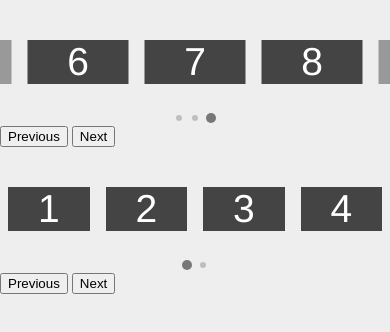
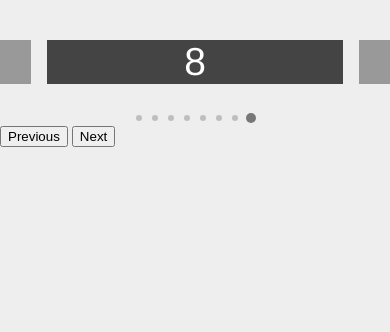
Before and after one commit to victornogueira/vn-carousel, a website: page index.html in a window 390 px wide. Both pictures are taken after a click on the button "Previous". Drawn offline with Linux system fonts and the light colour scheme.

Commit message:
Added basic breakpoint system only on load. Yet to listen to browser resize

```diff
--- a/index.html
+++ b/index.html
@@ -87,76 +87,47 @@
 			<button class="carousel-arrow js-carousel-prev">Previous</button>
 			<button class="carousel-arrow js-carousel-next">Next</button>
 		</div>
-		<div class="js-carousel2">
-			<div class="js-carousel-slides-wrapper">
-				<div>
-					<div class="slide-wrapper">
-						1
-					</div>
-				</div>
-				<div>
-					<div class="slide-wrapper">
-						2
-					</div>
-				</div>
-				<div>
-					<div class="slide-wrapper">
-						3
-					</div>
-				</div>
-				<div>
-					<div class="slide-wrapper">
-						4
-					</div>
-				</div>
-				<div>
-					<div class="slide-wrapper">
-						5
-					</div>
-				</div>
-				<div>
-					<div class="slide-wrapper">
-						6
-					</div>
-				</div>
-				<div>
-					<div class="slide-wrapper">
-						7
-					</div>
-				</div>
-			</div>
-			<div class="js-carousel-pagination"></div>
-			<button class="carousel-arrow js-carousel-prev">Previous</button>
-			<button class="carousel-arrow js-carousel-next">Next</button>
-		</div>
 		<script>document.write('<script src="http://' + (location.host || 'localhost').split(':')[0] + ':35729/livereload.js?snipver=1"></' + 'script>')</script>
 		<script src="js/hammer.min.js"></script>
 		<script src="js/carousel.js"></script>
 		<script>
 
 			var myCarousel = document.querySelector('.js-carousel');
-			var myCarousel2 = document.querySelector('.js-carousel2');
 
 			var c = new VNCarousel(myCarousel, {
-				slidesPerPage: 3,
-				peekingPercentage: 5,
+				slidesPerPage: 1,
+				peekingPercentage: 10,
 				onInit: function() {
 				},
 				beforeChange: function() {
 				},
 				afterChange: function() {
-				}
-			});
-
-			var c2 = new VNCarousel(myCarousel2, {
-				slidesPerPage: 4,
-				infinite: false,
-				onInit: function() {
 				},
-				beforeChange: function() {
-				},
-				afterChange: function() {
-				}
+				responsive: [{
+			      breakpoint: 450,
+			      settings: {
+			      	slidesPerPage: 2
+			      }
+			    },
+			    {
+			      breakpoint: 600,
+			      settings: {
+			      	slidesPerPage: 3,
+			      	peekingPercentage: 5
+			      }
+			    },
+			    {
+		    	  breakpoint: 1000,
+		    	  settings: {
+		    	  	slidesPerPage: 4
+		    	  }
+			    },
+			    {
+		    	  breakpoint: 1200,
+		    	  settings: {
+		    	  	slidesPerPage: 5
+		    	  }
+			    }]
 			});
 		</script>
 	</body>
--- a/js/carousel.js
+++ b/js/carousel.js
@@ -1,39 +1,51 @@
 var VNCarousel = function(elem, settings) {
+  'use strict';
+
   var self = this;
+  var property;
 
   self.defaults = {
-    infinite: true,
     slidesWrapper: '.js-carousel-slides-wrapper',
     carouselPrev: '.js-carousel-prev',
     carouselNext: '.js-carousel-next',
     carouselPagination: '.js-carousel-pagination',
+    infinite: true,
+    slidesPerPage: 1,
     peekingPercentage: 0,
-    slidesPerPage: 1,
+    responsive: [],
     onInit: function() {},
     afterChange: function() {},
     beforeChange: function() {}
   };
 
   // Override default settings
-  for (var property in settings) {
+  for (property in settings) {
     if (settings.hasOwnProperty(property)) {
       self.defaults[property] = settings[property];
     }
   }
 
+  self.getCurrentBreakpoint();
+
+  // Override properties with the ones inside breakpoints
+  for (property in self.defaults) {
+    if (self.defaults.hasOwnProperty(property)) {
+      self[property] = self.listenToBreakpoints(property);
+    }
+  }
+
   self.elem                = elem;
-  self.slidesWrapper       = elem.querySelector(self.defaults.slidesWrapper);
-  self.carouselPrev        = elem.querySelector(self.defaults.carouselPrev);
-  self.carouselNext        = elem.querySelector(self.defaults.carouselNext);
-  self.paginationWrapper   = elem.querySelector(self.defaults.carouselPagination);
+  self.slidesWrapper       = elem.querySelector(self.slidesWrapper);
+  self.carouselPrev        = elem.querySelector(self.carouselPrev);
+  self.carouselNext        = elem.querySelector(self.carouselNext);
+  self.paginationWrapper   = elem.querySelector(self.carouselPagination);
+  self.peekingPercentage   = self.peekingPercentage/100;
   self.carouselSlide       = self.slidesWrapper.children;
   self.totalChildren       = self.carouselSlide.length;
-  self.slidesPerPage       = Math.round(Math.max(1, Math.min(self.defaults.slidesPerPage, self.totalChildren)));
   self.totalPagesFraction  = self.totalChildren/self.slidesPerPage;
   self.totalPages          = Math.ceil(self.totalPagesFraction);
   self.totalCloned         = 0;
   self.totalSlides         = self.totalChildren - self.totalCloned;
-  self.peekingAmount       = Math.max(0, Math.min(self.defaults.peekingPercentage, 20))/100;
   self.transitionEnd       = self.transitionEndEventName();
   self.slidesRemainder     = self.totalSlides % self.slidesPerPage;
 
@@ -57,19 +69,19 @@ VNCarousel.prototype.init = function() {
     self.buildNoCarousel();
   }
 
-  self.defaults.onInit();
+  self.onInit();
 };
 
 VNCarousel.prototype.buildCarousel = function() {
   var self = this;
 
-  if (self.defaults.infinite) {
+  if (self.infinite) {
     self.cloneSlides();
   }
 
   var carouselWidth = 100/self.totalChildren;
 
-  self.peekingWidth = carouselWidth * self.peekingAmount;
+  self.peekingWidth = carouselWidth * self.peekingPercentage;
   self.carouselWidth   = (carouselWidth - self.peekingWidth * 2)/self.slidesPerPage;
 
   self.slidesWrapper.style.width = self.totalChildren * 100 + '%';
@@ -79,7 +91,7 @@ VNCarousel.prototype.buildCarousel = function() {
   }
 
   self.buildPagination();
-  self.addUIListeners(self.defaults.afterChange);
+  self.addUIListeners(self.afterChange);
 };
 
 VNCarousel.prototype.buildNoCarousel = function() {
@@ -145,18 +157,12 @@ VNCarousel.prototype.setCarouselOffset = function(distance, transition) {
 
 VNCarousel.prototype.goToPage = function(page, transition) {
   var self = this;
-  var i;
 
+  if (!self.transitioning) {
     self.pageBeforeMoving = self.currentPageFraction;
 
-  // Remove peeking classes
-  for (i = 0; i < self.totalChildren; i++) {
-    self.carouselSlide[i].classList.remove('carousel-slide-prev');
-    self.carouselSlide[i].classList.remove('carousel-slide-next');
-  }
-
     // Set horizontal limits to the carousel
-  if (self.defaults.infinite) {
+    if (self.infinite) {
       page = Math.max(0, Math.min(page, self.totalPagesFraction + 1));
     } else {
       page = Math.max(1, Math.min(page, self.totalPagesFraction));
@@ -174,7 +180,8 @@ VNCarousel.prototype.goToPage = function(page, transition) {
     if (self.pageBeforeMoving !== page) {
       // Callback only if carousel is going to transition
       if (transition !== false) {
-      self.defaults.beforeChange();
+        self.transitioning = true;
+        self.beforeChange();
       }
 
       self.currentPageFraction = page;
@@ -183,20 +190,11 @@ VNCarousel.prototype.goToPage = function(page, transition) {
       self.currentSlides       = self.getCurrentSlides();
 
       self.styleCurrentSlides();
-
-    // Update after slide change
-    var updatePeekingInverval = setInterval(function() {
-      if (self.pageBeforeMoving !== page) {
-        self.selectPeekingSlides();
-
-        clearInterval(updatePeekingInverval);
-      }
-    }, 200);
     }
 
     // Move carousel
-  var slidePosition = self.carouselWidth * (self.firstOfCurrentPage + self.totalCloned/2 - 1) - self.peekingWidth;
-  self.setCarouselOffset(slidePosition, transition);
+    self.setCarouselOffset(self.getPageOffset(), transition);
+  }
 };
 
 VNCarousel.prototype.goToSlide = function(slide) {
@@ -260,6 +258,8 @@ VNCarousel.prototype.styleCurrentSlides = function() {
 
   for (i = 0; i < self.totalChildren; i++) {
     self.carouselSlide[i].classList.remove('carousel-slide-selected');
+    self.carouselSlide[i].classList.remove('carousel-slide-prev');
+    self.carouselSlide[i].classList.remove('carousel-slide-next');
   }
 
   // Add class to current
@@ -267,17 +267,8 @@ VNCarousel.prototype.styleCurrentSlides = function() {
     var currentSlides = self.firstOfCurrentPage + self.totalCloned/2 + i - 1;
     self.carouselSlide[currentSlides].classList.add('carousel-slide-selected');
   }
-};
 
-VNCarousel.prototype.selectPeekingSlides = function() {
-  var self = this;
-  var i;
-
-  for (i = 0; i < self.totalChildren; i++) {
-    self.carouselSlide[i].classList.remove('carousel-slide-prev');
-    self.carouselSlide[i].classList.remove('carousel-slide-next');
-  }
-
+  // Add class to prev/next
   var selectedSlides    = self.slidesWrapper.querySelectorAll('.carousel-slide-selected');
   var firstCurrentSlide = selectedSlides[0];
   var lastCurrentSlide  = selectedSlides[self.slidesPerPage - 1];
@@ -324,7 +315,7 @@ VNCarousel.prototype.updatePagination = function(page) {
       self.paginationItem[i].classList.remove('carousel-pagination-selected');
     }
 
-    if (self.defaults.infinite && page === 0) {
+    if (self.infinite && page === 0) {
       self.paginationItem[self.totalPages - 1].classList.add('carousel-pagination-selected');
     } else {
       self.paginationItem[page - 1].classList.add('carousel-pagination-selected');
@@ -369,14 +360,16 @@ VNCarousel.prototype.goToClickedPeeking = function(e) {
 VNCarousel.prototype.updateAfterTransition = function() {
   var self = this;
 
-  if (self.defaults.infinite) {
+  self.transitioning = false;
+
+  if (self.infinite) {
     self.moveFromCloned();
   }
 
   self.updatePagination(self.currentPage);
 
   if (self.pageBeforeMoving !== self.currentPageFraction) {
-    self.defaults.afterChange();
+    self.afterChange();
   }
 };
 
@@ -390,9 +383,57 @@ VNCarousel.prototype.getPageOffset = function() {
   return pageOfset;
 };
 
+VNCarousel.prototype.getCurrentBreakpoint = function() {
+  var self = this;
+  var i;
+
+  // Sort breakpoints (mobile-first)
+  self.defaults.responsive.sort(function(a, b) {
+      return parseFloat(a.breakpoint) - parseFloat(b.breakpoint);
+  });
+
+  // Get current breakpoint
+  for (i = 0; i < self.defaults.responsive.length; i++) {
+    if (window.innerWidth > self.defaults.responsive[i].breakpoint) {
+      self.bp = i;
+    }
+  }
+};
+
+VNCarousel.prototype.listenToBreakpoints = function(property) {
+  var self         = this;
+  var defaultValue = self.defaults[property];
+  var breakpointValue;
+  var prevBreakpointsValue;
+  var i;
+
+  if (self.bp !== undefined) {
+    breakpointValue = self.defaults.responsive[self.bp].settings[property];
+  }
+
+  // Use value in the current breakpoint
+  if (breakpointValue !== undefined) {
+    return breakpointValue;
+  } else {
+    // Use values on previous breakpoint
+    for (i = self.bp; i >= 0; i--) {
+      prevBreakpointsValue = self.defaults.responsive[i].settings[property];
+
+      // If value is not undefined return and break
+      if (prevBreakpointsValue !== undefined) {
+        return prevBreakpointsValue;
+      }
+    }
+    // Use value outside of breakpoints
+    if (prevBreakpointsValue === undefined) {
+      return defaultValue;
+    }
+  }
+};
+
 VNCarousel.prototype.addTouchListeners = function(ev) {
   var self = this;
-
+  if (!self.transitioning) {
     switch(ev.type) {
       case 'panstart':
         self.carouselWidthPx = self.carouselSlide[0].getBoundingClientRect().width;
@@ -406,7 +447,7 @@ VNCarousel.prototype.addTouchListeners = function(ev) {
         var dragOffset = -self.pctDragged * self.carouselWidth;
 
         // Make drag feel "heavier" at the first and last pane
-      if (!self.defaults.infinite) {
+        if (!self.infinite) {
           if ((self.currentPage === 1 && ev.deltaX > 0) ||
               (self.currentPage === self.totalPages && ev.deltaX < 0)) {
             dragOffset *= 0.3;
@@ -432,6 +473,7 @@ VNCarousel.prototype.addTouchListeners = function(ev) {
           self.goToPage(self.currentPage);
         }
       break;
+    }
   }
 };
 
```
Also changed, not shown: js/carousel.min.js. Lines whose indentation alone changed are shown as unchanged.
